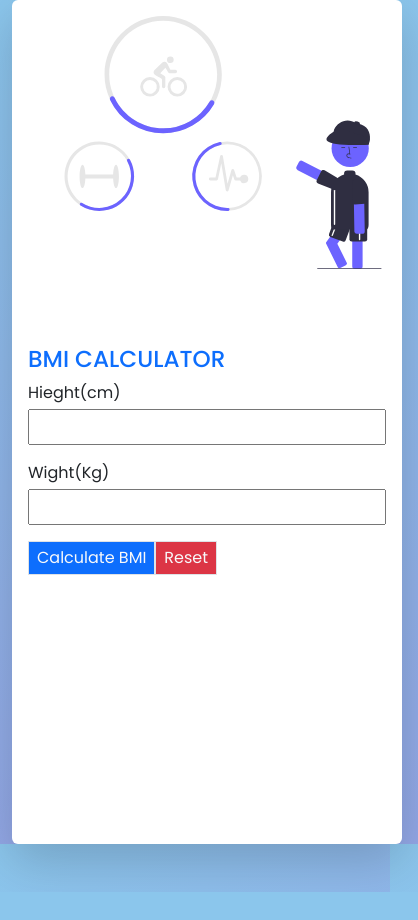
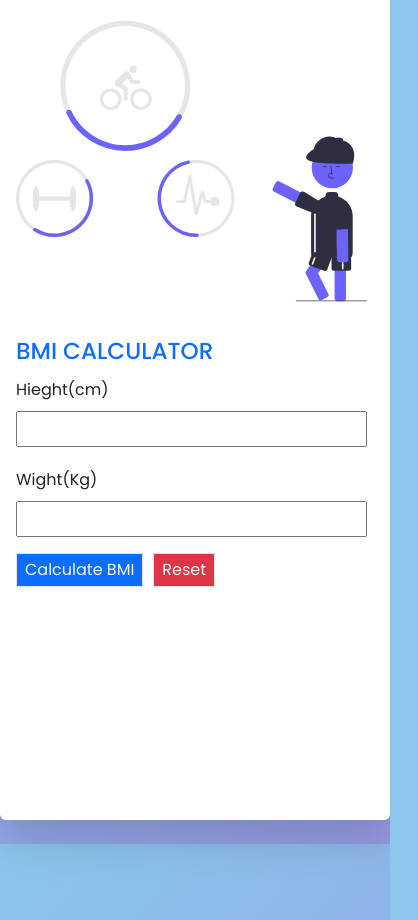
Before and after one commit to PraveeDurairaj/BMI-calculator, a React (Create React App) app: page / in a window 390 px wide. Shown: the whole page, 418 px wide, since content can reach past the window. Before the commit the page ends 892 px from the top, so only its background shows below. Built offline with nearby package versions, Linux system fonts and the light colour scheme.

Commit message:
add responsive

```diff
--- a/src/App.css
+++ b/src/App.css
@@ -49,18 +49,12 @@ background-image: linear-gradient(135deg, #8BC6EC 0%, #9599E2 100%);
 
 @media screen and (max-width:560px) {
   body{
-    height: 100vh !important;
-    width: 100vw !important;
   /*   background-color: #8EC5FC;
   background-image: linear-gradient(62deg, #8EC5FC 0%, #E0C3FC 100%); */
   background-color: #8BC6EC;
   background-image: linear-gradient(135deg, #8BC6EC 0%, #9599E2 100%);
-    display: flex !important;
-    justify-content: flex-start;
-    align-items: start;
   }
   .main-container{
-    display: flex;
     width: 100vw;
     height:100vh;
     background-color:white ;
@@ -68,23 +62,28 @@ background-image: linear-gradient(135deg, #8BC6EC 0%, #9599E2 100%);
 
   }
   .img-container img{
-    width: 100vw;
-    height: 30vh;
+    width: 90vw;
+    height: 40vh;
     display: flex;
-    justify-content: flex-start;
-    align-items: flex-start;
 
   }
   .result-container{
     border: 1px solid rgb(83, 165, 219);
-    margin-top: 18px;
-    padding: 10px;
-    height: 80px;
-
   }
   .header-and-from-container{
-    width: 50vw !important;
-    height: 50vh;
+    width: 100vw !important;
+    height: 70vh;
   }
-
+ .input-container{
+  width: 90vw;
+ }
+ .button-container button{
+  margin-right: 10px;
+ }
+ .button-container{
+  margin: top 10px !important;;
+ }
+.input-container label{
+  margin: 5px 0;
 }
+}
--- a/src/App.js
+++ b/src/App.js
@@ -50,14 +50,13 @@ const App =()=> {
     setError('')
   }
   return (
-    <Container fluid>
       <div className=" main-container shadow-lg p-3 mb-5 bg-white rounded">
        <div className="img-container">
-          <img src={pik} alt={'gym'}/>
+          <img src={pik} alt={'gym photo'}/>
         </div>
        <div className="header-and-from-container flex-grow-1">
           <h3 className='text-primary pt-2'>BMI CALCULATOR</h3>
-         {error&& <p className='text-danger'>{error}</p>}
+         {error&& (<p className='text-danger'>{error}</p>)}
           <div className="input-container d-flex flex-column gap-1 mb-3">
             <label>Hieght(cm)</label>
             <input type="text" value={hight} onChange={(e) => setHight(e.target.value)} className='p-1' />
@@ -76,7 +75,7 @@ const App =()=> {
           </div>)}
         </div>
       </div>
-    </Container>
+
   );
 }
 
```
